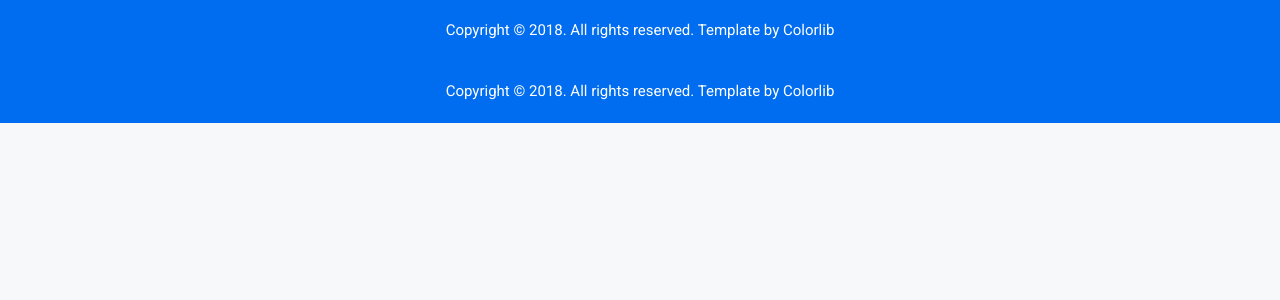
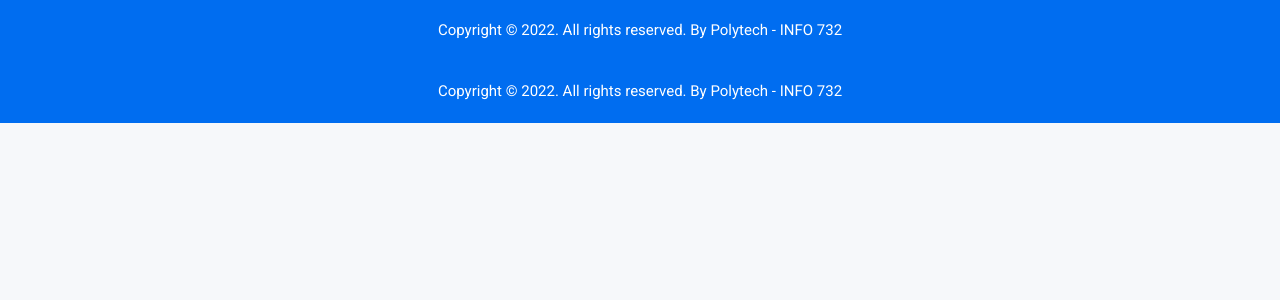
Before and after one commit to caullird/info732_learning-analytics, a PHP site: template IMPLEMENTATION_PHP/view/footer.php in a window 1280 px wide. Shown: the top 300 px of the page. Run offline with PHP 8.4, Linux system fonts and the light colour scheme; the template is opened without the code that fills it, so the values that code supplies are empty.

Commit message:
footer copyright changed (with a surprise)

```diff
--- a/IMPLEMENTATION_PHP/view/footer.php
+++ b/IMPLEMENTATION_PHP/view/footer.php
@@ -3,7 +3,7 @@
                 <div class="row">
                     <div class="col-lg-12">
                         <div class="footer-copy-right">
-                            <p>Copyright © 2018. All rights reserved. Template by <a href="https://colorlib.com/wp/templates/">Colorlib</a></p>
+                            <p>Copyright © 2022. All rights reserved. By Polytech -<a href="https://polycrew.fr/"> INFO 732 </a></p>
                         </div>
                     </div>
                 </div>
```
